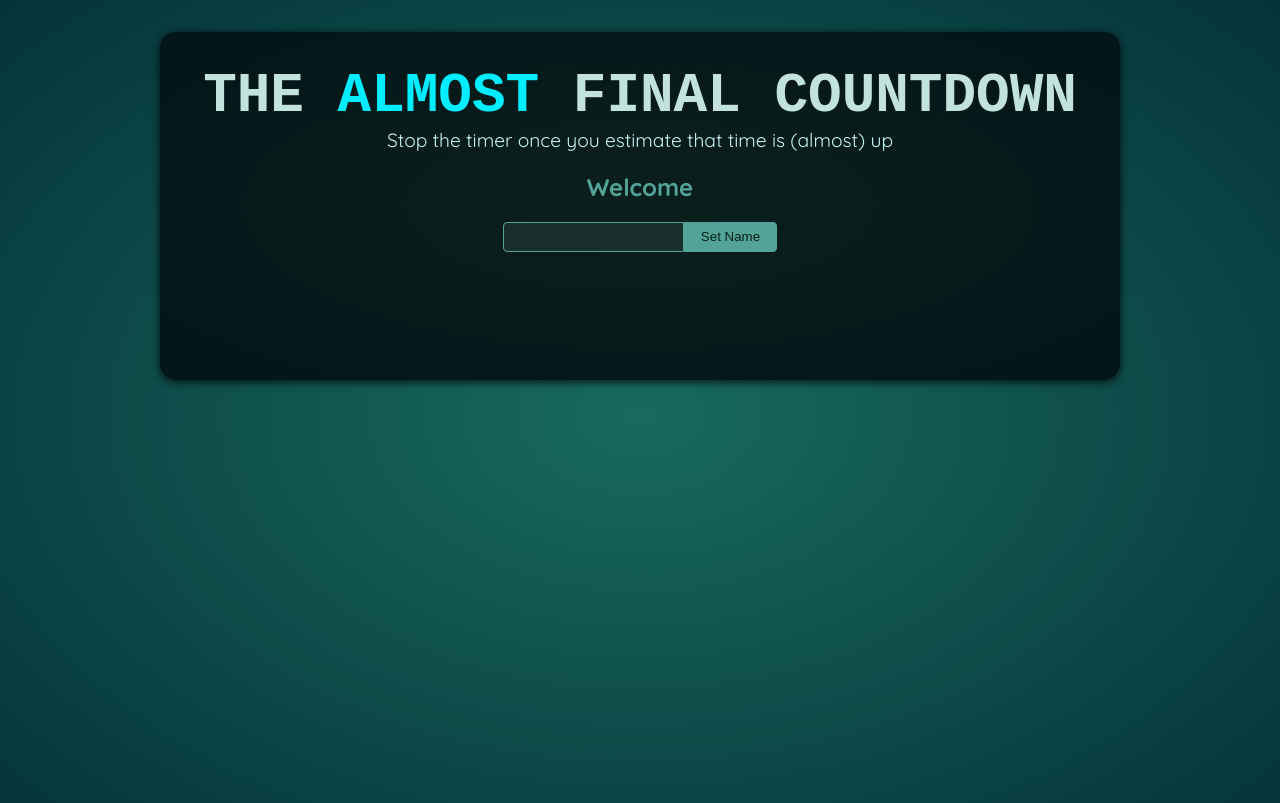
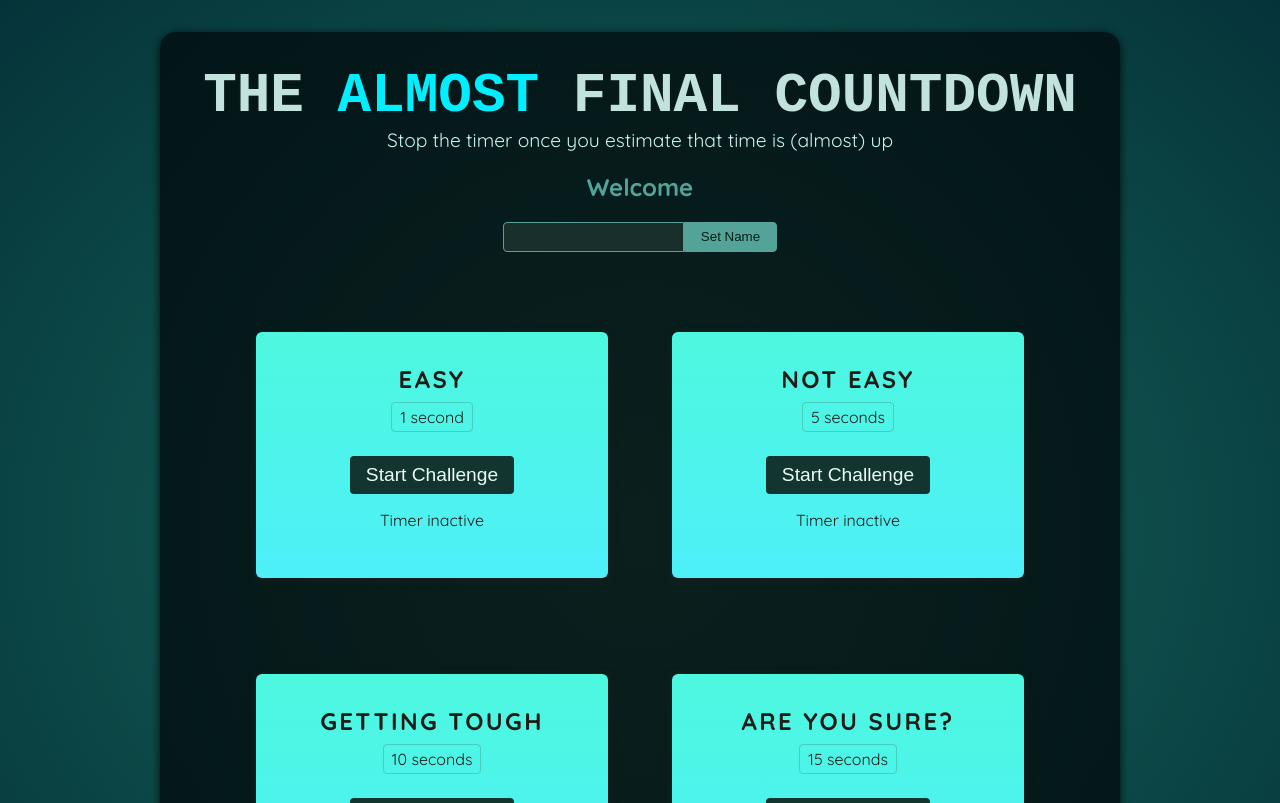
Before and after one commit to niamhbrockbank/almost-final-countdown, a React (Vite) app: page / in a window 1280 px wide. Shown: the top 803 px of the page. Built offline with nearby package versions, Linux system fonts and the light colour scheme; a web font is replaced by a local one.

Commit message:
Add timer sections with start buttons

```diff
--- a/src/App.jsx
+++ b/src/App.jsx
@@ -1,10 +1,16 @@
-import Player from './components/Player.jsx';
+import Player from "./components/Player.jsx";
+import TimerChallenge from "./components/TimerChallenge.jsx";
 
 function App() {
   return (
     <>
       <Player />
-      <div id="challenges"></div>
+      <div id="challenges">
+        <TimerChallenge title="Easy" targetTime={1} />
+        <TimerChallenge title="Not easy" targetTime={5} />
+        <TimerChallenge title="Getting tough" targetTime={10} />
+        <TimerChallenge title="Are you sure?" targetTime={15} />
+      </div>
     </>
   );
 }
--- /dev/null
+++ b/src/components/TimerChallenge.jsx
@@ -0,0 +1,29 @@
+import { useState } from "react";
+
+export default function TimerChallenge({ title, targetTime }) {
+  const [timerStarted, setTimerStarted] = useState(false);
+  const [timerExpired, setTimerExpired] = useState(false);
+
+  function handleStart() {
+    setTimerStarted(true);
+    setTimeout(() => {
+      setTimerExpired(true);
+    }, targetTime * 1000);
+  }
+
+  return (
+    <section className="challenge">
+      <h2>{title}</h2>
+      {timerExpired && <p>Loser, you lost.</p>}
+      <p className="challenge-time">
+        {targetTime} second{targetTime > 1 ? "s" : ""}
+      </p>
+      <button onClick={handleStart}>
+        {timerStarted ? "Stop" : "Start"} Challenge
+      </button>
+      <p className={timerStarted ? "active" : undefined}>
+        {timerStarted ? "Timer is running" : "Timer inactive"}
+      </p>
+    </section>
+  );
+}
```
